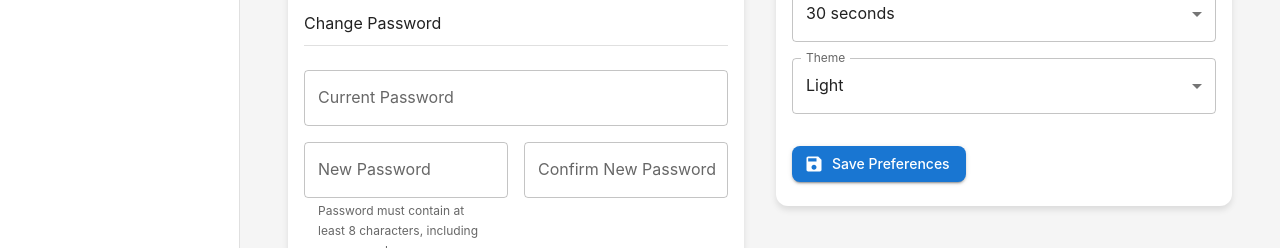
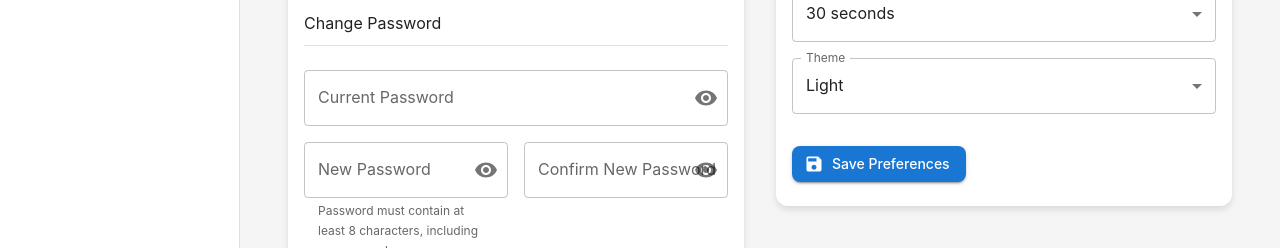
Before and after one commit to hamza-sabat/enterpriseSoftwareEngineering, a React (Create React App) app in the folder frontend/: page /settings in a window 1280 px wide. Shown: the part 457-705 px from the top of the page. Built offline with nearby package versions, Linux system fonts and the light colour scheme; no server answers; sample sign-in values are in the browser's storage.

Commit message:
add show password toggle feature for better user experience

```diff
--- a/frontend/src/pages/Login.js
+++ b/frontend/src/pages/Login.js
@@ -15,7 +15,10 @@ import {
   List,
   ListItem,
   ListItemText,
+  InputAdornment,
+  IconButton,
 } from '@mui/material';
+import { Visibility, VisibilityOff } from '@mui/icons-material';
 import { useAuth } from '../context/AuthContext';
 import * as authService from '../services/authService';
 
@@ -51,6 +54,8 @@ function Login() {
   });
   const [error, setError] = useState('');
   const [isLoading, setIsLoading] = useState(false);
+  const [showPassword, setShowPassword] = useState(false);
+  const [showConfirmPassword, setShowConfirmPassword] = useState(false);
 
   // If redirected here from another page, navigate there after login
   const from = location.state?.from?.pathname || '/portfolio';
@@ -66,6 +71,18 @@ function Login() {
       ...prev,
       [name]: value
     }));
+  };
+
+  const handleClickShowPassword = () => {
+    setShowPassword(!showPassword);
+  };
+
+  const handleClickShowConfirmPassword = () => {
+    setShowConfirmPassword(!showConfirmPassword);
+  };
+
+  const handleMouseDownPassword = (event) => {
+    event.preventDefault();
   };
 
   const handleLogin = async (e) => {
@@ -193,12 +210,26 @@ function Login() {
                 fullWidth
                 label="Password"
                 name="password"
-                type="password"
+                type={showPassword ? 'text' : 'password'}
                 value={formData.password}
                 onChange={handleInputChange}
                 margin="normal"
                 required
                 disabled={isLoading}
+                InputProps={{
+                  endAdornment: (
+                    <InputAdornment position="end">
+                      <IconButton
+                        aria-label="toggle password visibility"
+                        onClick={handleClickShowPassword}
+                        onMouseDown={handleMouseDownPassword}
+                        edge="end"
+                      >
+                        {showPassword ? <VisibilityOff /> : <Visibility />}
+                      </IconButton>
+                    </InputAdornment>
+                  )
+                }}
               />
               <Button
                 type="submit"
@@ -229,24 +260,52 @@ function Login() {
                 fullWidth
                 label="Password"
                 name="password"
-                type="password"
+                type={showPassword ? 'text' : 'password'}
                 value={formData.password}
                 onChange={handleInputChange}
                 margin="normal"
                 required
                 disabled={isLoading}
                 helperText="Password must contain at least 8 characters, including uppercase, lowercase, number, and special character (@$!%*?&)"
+                InputProps={{
+                  endAdornment: (
+                    <InputAdornment position="end">
+                      <IconButton
+                        aria-label="toggle password visibility"
+                        onClick={handleClickShowPassword}
+                        onMouseDown={handleMouseDownPassword}
+                        edge="end"
+                      >
+                        {showPassword ? <VisibilityOff /> : <Visibility />}
+                      </IconButton>
+                    </InputAdornment>
+                  )
+                }}
               />
               <TextField
                 fullWidth
                 label="Confirm Password"
                 name="confirmPassword"
-                type="password"
+                type={showConfirmPassword ? 'text' : 'password'}
                 value={formData.confirmPassword}
                 onChange={handleInputChange}
                 margin="normal"
                 required
                 disabled={isLoading}
+                InputProps={{
+                  endAdornment: (
+                    <InputAdornment position="end">
+                      <IconButton
+                        aria-label="toggle confirm password visibility"
+                        onClick={handleClickShowConfirmPassword}
+                        onMouseDown={handleMouseDownPassword}
+                        edge="end"
+                      >
+                        {showConfirmPassword ? <VisibilityOff /> : <Visibility />}
+                      </IconButton>
+                    </InputAdornment>
+                  )
+                }}
               />
               <Button
                 type="submit"
--- a/frontend/src/pages/Settings.js
+++ b/frontend/src/pages/Settings.js
@@ -17,8 +17,10 @@ import {
   Typography,
   Alert,
   CircularProgress,
+  InputAdornment,
+  IconButton,
 } from '@mui/material';
-import { Save as SaveIcon } from '@mui/icons-material';
+import { Save as SaveIcon, Visibility, VisibilityOff } from '@mui/icons-material';
 import { useAuth } from '../context/AuthContext';
 import * as authService from '../services/authService';
 
@@ -43,9 +45,31 @@ function Settings() {
     theme: 'light',
   });
 
+  // Password visibility states
+  const [showCurrentPassword, setShowCurrentPassword] = useState(false);
+  const [showNewPassword, setShowNewPassword] = useState(false);
+  const [showConfirmPassword, setShowConfirmPassword] = useState(false);
+
   const [message, setMessage] = useState({ type: '', text: '' });
   const [loading, setLoading] = useState(false);
   const [profileLoading, setProfileLoading] = useState(true);
+
+  // Toggle password visibility handlers
+  const handleClickShowCurrentPassword = () => {
+    setShowCurrentPassword(!showCurrentPassword);
+  };
+
+  const handleClickShowNewPassword = () => {
+    setShowNewPassword(!showNewPassword);
+  };
+
+  const handleClickShowConfirmPassword = () => {
+    setShowConfirmPassword(!showConfirmPassword);
+  };
+
+  const handleMouseDownPassword = (event) => {
+    event.preventDefault();
+  };
 
   // Load user profile data
   useEffect(() => {
@@ -275,10 +299,24 @@ function Settings() {
                         fullWidth
                         label="Current Password"
                         name="currentPassword"
-                        type="password"
+                        type={showCurrentPassword ? 'text' : 'password'}
                         value={userForm.currentPassword}
                         onChange={handleUserFormChange}
                         disabled={loading}
+                        InputProps={{
+                          endAdornment: (
+                            <InputAdornment position="end">
+                              <IconButton
+                                aria-label="toggle current password visibility"
+                                onClick={handleClickShowCurrentPassword}
+                                onMouseDown={handleMouseDownPassword}
+                                edge="end"
+                              >
+                                {showCurrentPassword ? <VisibilityOff /> : <Visibility />}
+                              </IconButton>
+                            </InputAdornment>
+                          )
+                        }}
                       />
                     </Grid>
                     <Grid item xs={12} sm={6}>
@@ -286,11 +324,25 @@ function Settings() {
                         fullWidth
                         label="New Password"
                         name="newPassword"
-                        type="password"
+                        type={showNewPassword ? 'text' : 'password'}
                         value={userForm.newPassword}
                         onChange={handleUserFormChange}
                         disabled={loading}
                         helperText="Password must contain at least 8 characters, including uppercase, lowercase, number, and special character (@$!%*?&)"
+                        InputProps={{
+                          endAdornment: (
+                            <InputAdornment position="end">
+                              <IconButton
+                                aria-label="toggle new password visibility"
+                                onClick={handleClickShowNewPassword}
+                                onMouseDown={handleMouseDownPassword}
+                                edge="end"
+                              >
+                                {showNewPassword ? <VisibilityOff /> : <Visibility />}
+                              </IconButton>
+                            </InputAdornment>
+                          )
+                        }}
                       />
                     </Grid>
                     <Grid item xs={12} sm={6}>
@@ -298,10 +350,24 @@ function Settings() {
                         fullWidth
                         label="Confirm New Password"
                         name="confirmPassword"
-                        type="password"
+                        type={showConfirmPassword ? 'text' : 'password'}
                         value={userForm.confirmPassword}
                         onChange={handleUserFormChange}
                         disabled={loading}
+                        InputProps={{
+                          endAdornment: (
+                            <InputAdornment position="end">
+                              <IconButton
+                                aria-label="toggle confirm password visibility"
+                                onClick={handleClickShowConfirmPassword}
+                                onMouseDown={handleMouseDownPassword}
+                                edge="end"
+                              >
+                                {showConfirmPassword ? <VisibilityOff /> : <Visibility />}
+                              </IconButton>
+                            </InputAdornment>
+                          )
+                        }}
                       />
                     </Grid>
                     <Grid item xs={12}>
```
